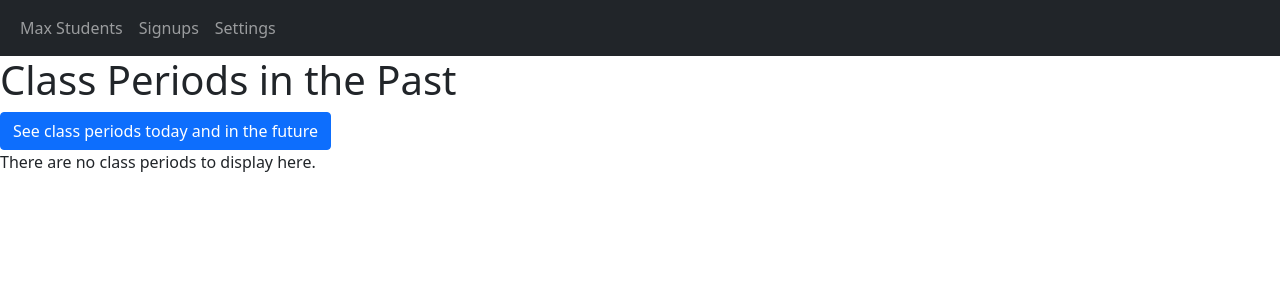
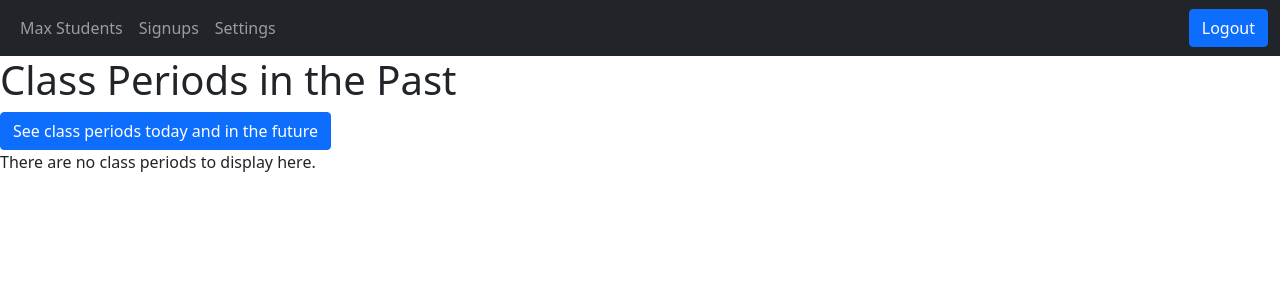
Before and after one commit to onstop4/MediaCenterSignUp, a Django app: template signup/faculty/templates/signup/faculty/periods_list.html in a window 1280 px wide. Shown: the top 300 px of the page. Run offline with Django 3.2, Linux system fonts and the light colour scheme; the template is opened without the code that fills it, so the values that code supplies are empty; parts of the project's set-up code (start-up, migrations or seed data) failed here and were passed over.

Commit message:
Added logout button to faculty views

```diff
--- a/signup/faculty/templates/signup/faculty/components/navbar.html
+++ b/signup/faculty/templates/signup/faculty/components/navbar.html
@@ -6,6 +6,9 @@
                 {% include 'signup/faculty/components/navbar_item.html' with view_name='signups_app' item_text='Signups' %}
                 {% include 'signup/faculty/components/navbar_item.html' with view_name='settings_form' item_text='Settings' %}
             </ul>
+            <div class="d-flex">
+                <a class="btn btn-primary" href="{% url 'logout' %}">Logout</a>
+            </div>
         </div>
     </div>
 </nav>
--- a/signup/urls.py
+++ b/signup/urls.py
@@ -1,3 +1,4 @@
+from django.contrib.auth.views import logout_then_login
 from django.urls import include, path
 
 from signup.views import (
@@ -11,6 +12,7 @@ from signup.views import (
 urlpatterns = [
     path("", index, name="index"),
     path("callback/", google_callback, name="google_callback"),
+    path("logout/", logout_then_login, name="logout"),
     path("s/", StudentSignUpFormView.as_view(), name="student_sign_up_form"),
     path("s/info/", StudentInfoFormView.as_view(), name="student_info_form"),
     path(
```
